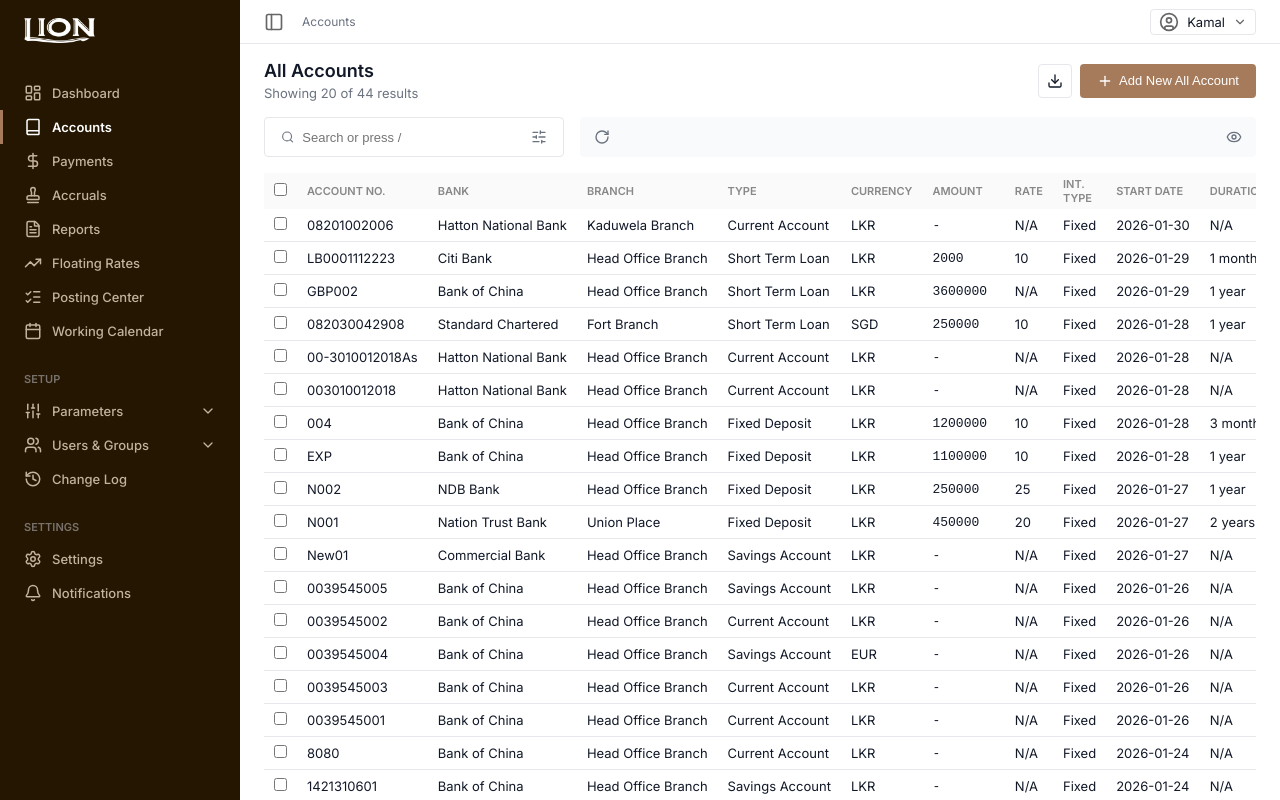
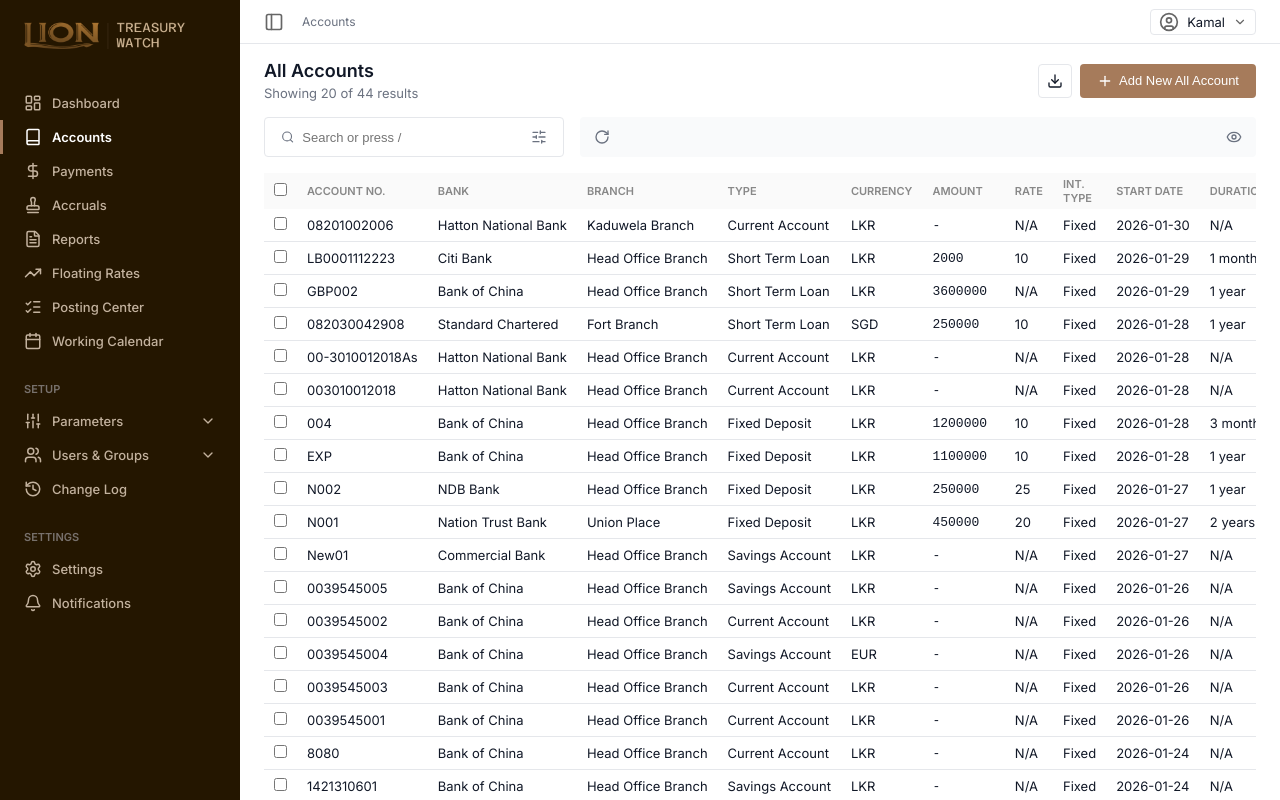
Before and after one commit to uvinduav/lb-tw-revamp, a React (Vite) app: page / in a window 1280 px wide. Built offline with nearby package versions, Linux system fonts and the light colour scheme.

Commit message:
updated: logo

```diff
--- a/src/components/Sidebar.jsx
+++ b/src/components/Sidebar.jsx
@@ -26,7 +26,7 @@ import {
   Tag
 } from "lucide-react";
 
-import lionLogo from "../assets/lion-logo.png";
+import lionLogo from "../assets/lb-tw-logo.png";
 
 // Navigation Items Configuration
 const mainNavItems = [
--- a/src/index.css
+++ b/src/index.css
@@ -131,7 +131,7 @@ body {
 }
 
 .sidebar-header {
-  height: 60px;
+  height: 70px;
   display: flex;
   align-items: center;
   padding: 0 var(--spacing-lg);
@@ -139,7 +139,7 @@ body {
 }
 
 .logo-img {
-  height: 25px;
+  height: 32px;
   width: auto;
   object-fit: contain;
 }
```
Also changed, not shown: src/assets/lb-tw-logo.png (added).
